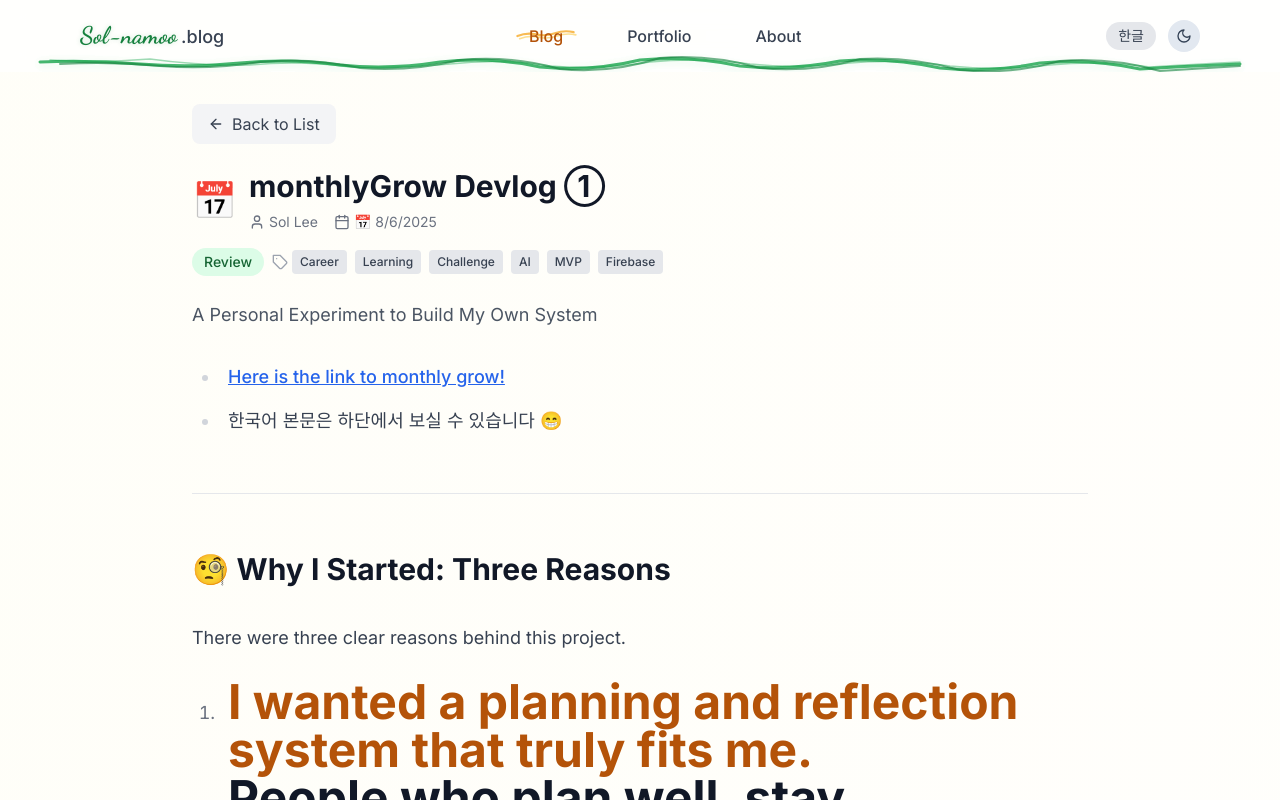
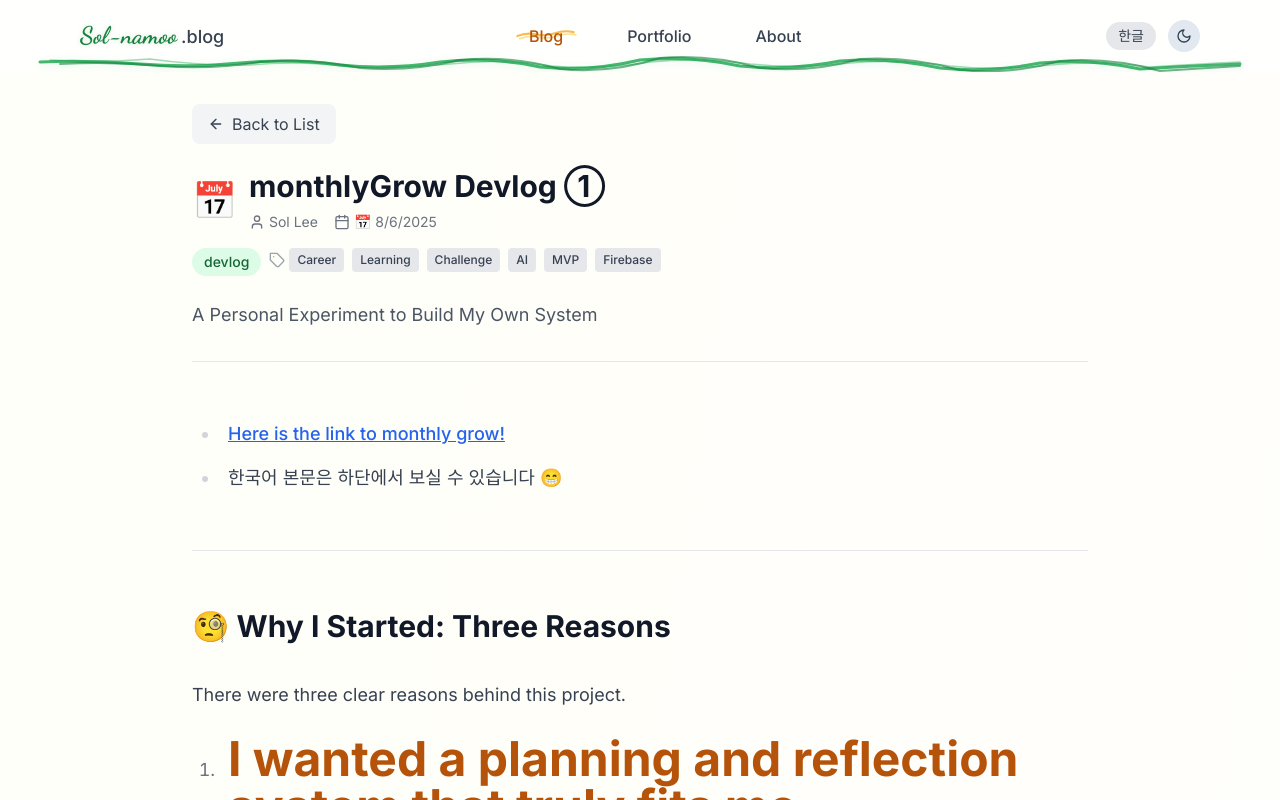
Before and after one commit to sol-namoo/sol_namoo.blog, a React (Vite) app: page /blog in a window 1280 px wide. Both pictures are taken after a click on the element 258 px from the left and 525 px from the top of the page. Shown: the top 800 px of the page. Built offline with nearby package versions, Linux system fonts and the light colour scheme.

Commit message:
refactor: change tags mapping logic and blog post layout design

```diff
--- a/src/components/pages/BlogPage.tsx
+++ b/src/components/pages/BlogPage.tsx
@@ -1,8 +1,9 @@
 import { useState, useEffect, useMemo } from "react";
 import { useNavigate } from "react-router-dom";
-import { getLocalizedTag, categoryMapping } from "../../data/tagMapping";
+import { getLocalizedTag } from "../../data/tagMapping";
 import { BlogPost } from "../../types";
 import { loadBlogPosts } from "../../utils/blogUtils";
+import { getCategoryLabel } from "../../data";
 
 interface BlogPageProps {
   isDark: boolean;
@@ -159,11 +160,10 @@ export const BlogPage = ({
                       : "bg-gray-200 text-gray-700 hover:bg-gray-300"
                   }`}
                 >
-                  {categoryMapping[category as keyof typeof categoryMapping]
-                    ? categoryMapping[category as keyof typeof categoryMapping][
-                        currentLang as "ko" | "en"
-                      ]
-                    : category}{" "}
+                  {getCategoryLabel(
+                    category as any,
+                    currentLang as "ko" | "en"
+                  )}{" "}
                   ({count})
                 </button>
               );
@@ -262,11 +262,7 @@ export const BlogPage = ({
                     : "bg-gray-100/90 text-gray-800"
                 }`}
               >
-                {categoryMapping[post.category as keyof typeof categoryMapping]
-                  ? categoryMapping[
-                      post.category as keyof typeof categoryMapping
-                    ][currentLang as "ko" | "en"]
-                  : post.category}
+                {getCategoryLabel(post.category, currentLang as "ko" | "en")}
               </span>
               {post.emoji || "📝"}
             </div>
@@ -292,12 +288,12 @@ export const BlogPage = ({
                   ? "요약 없음"
                   : "No excerpt"}
               </p>
-              <div className="flex flex-wrap gap-1 sm:gap-2 mb-4">
+              <div className="flex flex-wrap gap-1 sm:gap-2 mb-4 min-h-[1.5rem]">
                 {post.tags &&
                   post.tags.map((tag) => (
                     <span
                       key={tag}
-                      className={`px-2 py-1 rounded text-xs font-medium ${
+                      className={`px-2 py-1 rounded text-xs font-medium whitespace-nowrap ${
                         isDark
                           ? "bg-green-900/50 text-green-300"
                           : "bg-green-100 text-green-800"
--- a/src/components/pages/BlogPostPage.tsx
+++ b/src/components/pages/BlogPostPage.tsx
@@ -3,6 +3,7 @@ import ReactMarkdown from "react-markdown";
 import { ArrowLeft, Calendar, User, Tag } from "lucide-react";
 import { getBlogPostById } from "../../utils/blogUtils";
 import { getLocalizedTag } from "../../data/tagMapping";
+import { texts, getCategoryLabel } from "../../data";
 
 interface BlogPostPageProps {
   isDark: boolean;
@@ -69,9 +70,10 @@ export const BlogPostPage = ({ isDark, currentLang }: BlogPostPageProps) => {
         </div>
 
         {/* 카테고리 및 태그 */}
-        <div className="flex items-center gap-2 mb-6">
+        <div className="mb-6">
+          <div className="flex items-start gap-2 mb-3">
             <span
-            className={`px-3 py-1 rounded-full text-sm font-medium ${
+              className={`px-3 py-1 rounded-full text-sm font-medium whitespace-nowrap ${
                 post.category === "retrospect"
                   ? isDark
                     ? "bg-purple-900/50 text-purple-300"
@@ -85,23 +87,15 @@ export const BlogPostPage = ({ isDark, currentLang }: BlogPostPageProps) => {
                   : "bg-green-100 text-green-800"
               }`}
             >
-            {post.category === "retrospect"
-              ? currentLang === "ko"
-                ? "회고"
-                : "Retrospect"
-              : post.category === "til"
-              ? "TIL"
-              : currentLang === "ko"
-              ? "리뷰"
-              : "Review"}
+              {getCategoryLabel(post.category, currentLang as "ko" | "en")}
             </span>
-          <div className="flex items-center gap-1">
-            <Tag className="w-4 h-4 text-gray-400" />
-            <div className="flex gap-2">
+            <div className="flex items-center gap-1 flex-1 min-w-0">
+              <Tag className="w-4 h-4 text-gray-400 flex-shrink-0" />
+              <div className="flex flex-wrap gap-2 min-w-0">
                 {post.tags.map((tag) => (
                   <span
                     key={tag}
-                  className={`px-2 py-1 rounded text-xs font-medium ${
+                    className={`px-2 py-1 rounded text-xs font-medium whitespace-nowrap ${
                       isDark
                         ? "bg-gray-700 text-gray-300"
                         : "bg-gray-200 text-gray-700"
@@ -113,16 +107,24 @@ export const BlogPostPage = ({ isDark, currentLang }: BlogPostPageProps) => {
               </div>
             </div>
           </div>
+        </div>
 
         {/* 요약 */}
         <p
-          className={`text-lg mb-8 leading-relaxed ${
+          className={`text-lg mb-6 leading-relaxed ${
             isDark ? "text-gray-300" : "text-gray-600"
           }`}
         >
           {post.excerpt[currentLang as keyof typeof post.excerpt]}
         </p>
       </article>
+
+      {/* 구분선 */}
+      <div
+        className={`w-full h-px mb-14 ${
+          isDark ? "bg-gray-700" : "bg-gray-200"
+        }`}
+      />
 
       {/* 마크다운 콘텐츠 */}
       <div
--- a/src/data/index.ts
+++ b/src/data/index.ts
@@ -1,4 +1,4 @@
-import { Project, Skill, Texts, BlogPost } from "../types";
+import { Project, Skill, Texts, BlogPost, BlogCategory } from "../types";
 
 export const texts: Texts = {
   ko: {
@@ -79,6 +79,14 @@ export const projects: Project[] = [];
 // 빈 블로그 포스트 배열 (실제로는 utils/blogUtils에서 로드됨)
 export const blogPosts: BlogPost[] = [];
 
+// 카테고리 맵핑 헬퍼 함수
+export const getCategoryLabel = (
+  category: BlogCategory,
+  lang: "ko" | "en"
+): string => {
+  return texts[lang].blog.categories[category] || category;
+};
+
 // 그라데이션 색상의 기술 스택 (옅은 오렌지부터 초록색까지)
 export const skills: Skill[] = [
   { name: "JavaScript", color: "#FFB366" }, // 옅은 오렌지
--- a/src/data/tagMapping.ts
+++ b/src/data/tagMapping.ts
@@ -53,16 +53,6 @@ export const tagCategories = {
   },
 };
 
-// 카테고리 매핑
-export const categoryMapping = {
-  retrospect: { ko: "회고", en: "Retrospect" },
-  til: { ko: "TIL", en: "TIL" },
-  review: { ko: "리뷰", en: "Review" },
-  tutorial: { ko: "튜토리얼", en: "Tutorial" },
-  thought: { ko: "생각", en: "Thought" },
-  project: { ko: "프로젝트", en: "Project" },
-};
-
 // 기존 함수 유지 (하위 호환성)
 export const getLocalizedTag = (tag: string, lang: string): string => {
   // 모든 카테고리에서 태그 찾기
```
Lines whose indentation alone changed are shown as unchanged.
